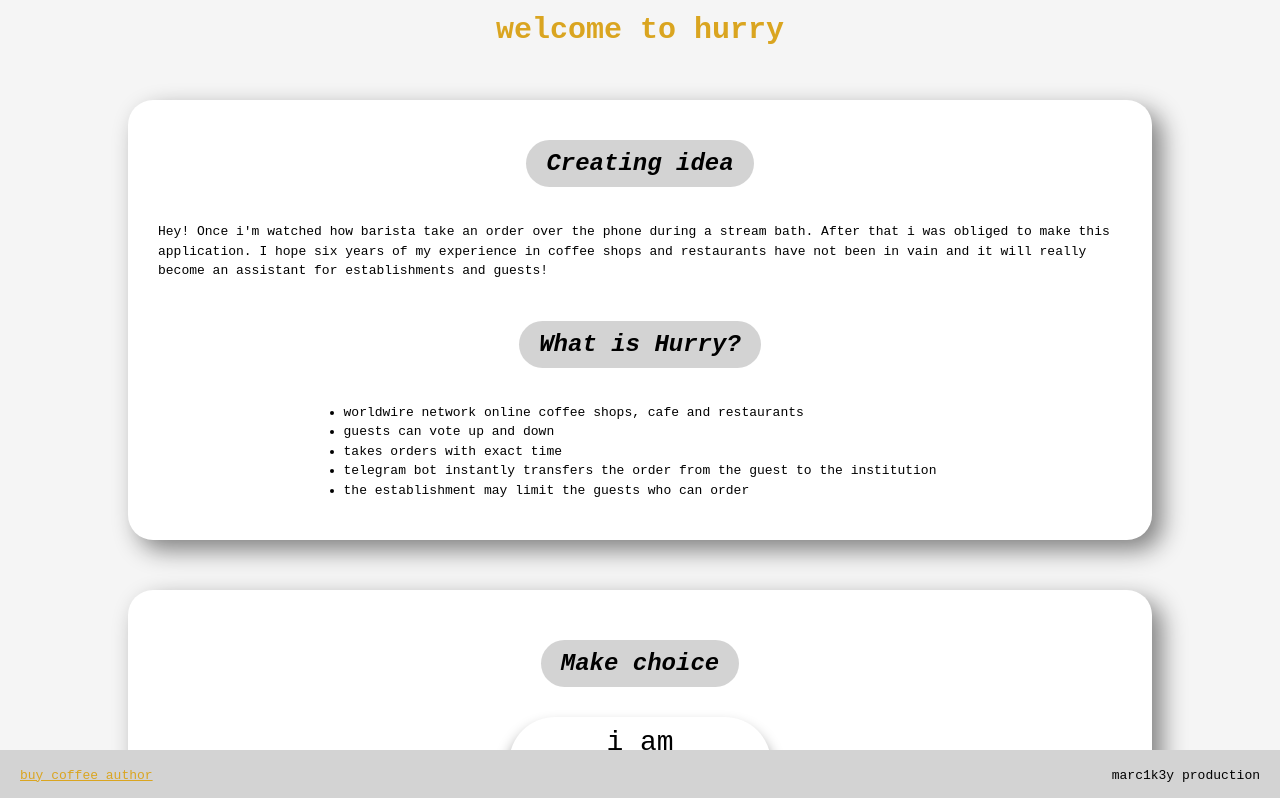
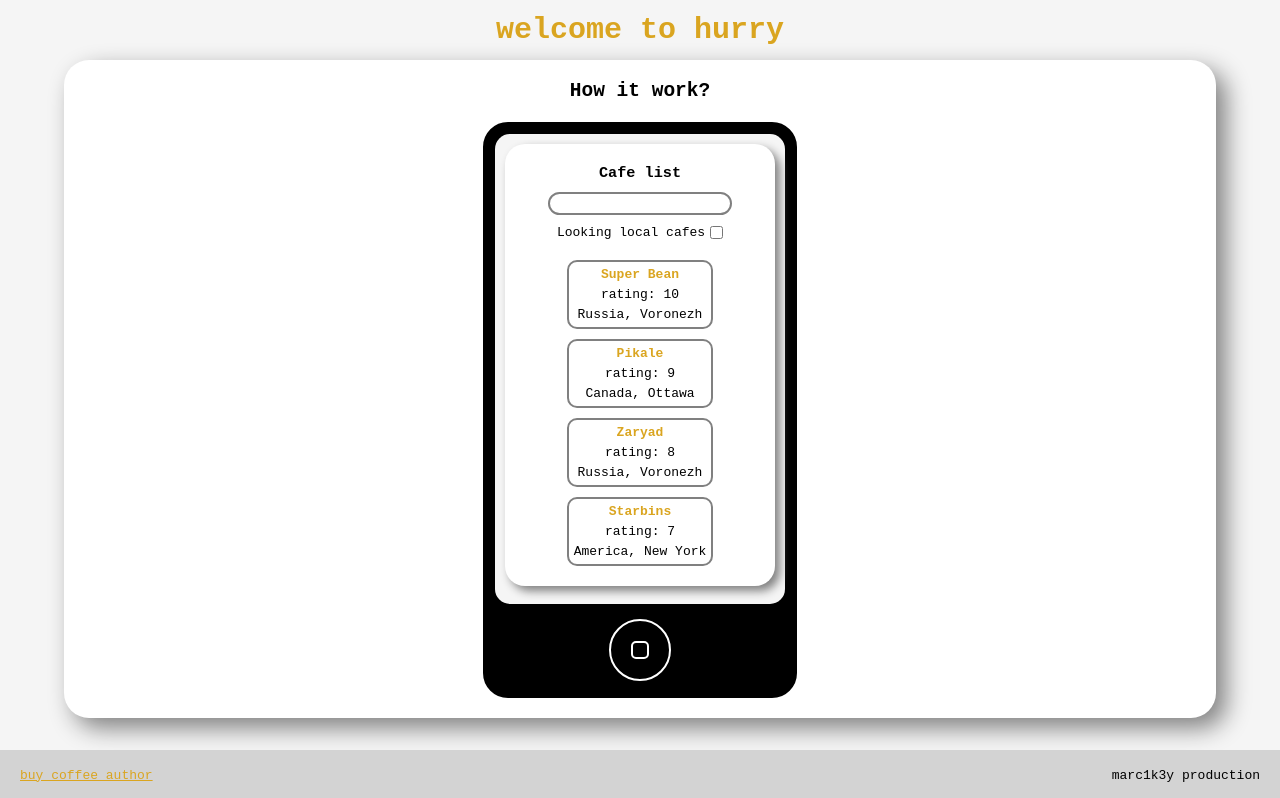
Before and after one commit to marc1k3y/hurry-network, a React (Create React App) app: page /#/start in a window 1280 px wide. Before the commit this address led to /#/. Shown: the top 798 px of the page. Built offline with nearby package versions, Linux system fonts and the light colour scheme.

Commit message:
howWork first init

```diff
--- a/src/App.js
+++ b/src/App.js
@@ -1,7 +1,8 @@
 import "./App.css"
-import { About } from "./components/about"
+// import { About } from "./components/about"
 import { Footer } from "./components/footer"
 import { Header } from "./components/header"
+import { HowWork } from "./components/howWork"
 import { Start } from "./components/start"
 
 function App() {
@@ -9,7 +10,8 @@
     <div className="App">
       <Header />
       <div className="app-content">
-        <About />
+        <HowWork />
+        {/* <About /> */}
         <Start />
       </div>
       <Footer />
--- /dev/null
+++ b/src/components/howWork/cafeList/index.jsx
@@ -0,0 +1,31 @@
+import cn from "./style.module.css"
+import { NavLink } from "react-router-dom"
+
+export const CafeList = () => {
+
+  const cafeList = [
+    { id: 2, title: "Super Bean", rating: 10, addr: { country: "Russia", city: "Voronezh" } },
+    { id: 4, title: "Pikale", rating: 9, addr: { country: "Canada", city: "Ottawa" } },
+    { id: 1, title: "Zaryad", rating: 8, addr: { country: "Russia", city: "Voronezh" } },
+    { id: 3, title: "Starbins", rating: 7, addr: { country: "America", city: "New York" } }
+  ]
+
+  return (
+    <div className={cn.cafeListWrapper}>
+      <h3>Cafe list</h3>
+      <input type="text" />
+      <div className={cn.localFilter}>
+        Looking local cafes
+        <input type="checkbox" />
+      </div>
+      <div className={cn.list}>
+        {cafeList.map(cafe =>
+          <div key={cafe.id} className={cn.cafeCard}>
+            <NavLink to={`/shopPage/${cafe.id}`}>{cafe.title}</NavLink>
+            <div>rating: {cafe.rating}</div>
+            <div>{cafe.addr.country}, {cafe.addr.city}</div>
+          </div>)}
+      </div>
+    </div>
+  )
+}
--- /dev/null
+++ b/src/components/howWork/cafeList/style.module.css
@@ -0,0 +1,47 @@
+.cafeListWrapper {
+  display: flex;
+  flex-direction: column;
+  align-items: center;
+  background-color: white;
+  box-shadow: 5px 5px 10px gray;
+  margin-left: auto;
+  margin-right: auto;
+  padding: 20px;
+  border-radius: 20px;
+}
+
+.cafeListWrapper>h3 {
+  margin-bottom: 10px;
+}
+
+.cafeListWrapper>input {
+  width: 80%;
+  margin-bottom: 10px;
+  border-radius: 15px;
+  border: 2px solid gray;
+  padding: 2px 10px;
+}
+
+.localFilter {
+  margin-bottom: 10px;
+  display: flex;
+  align-items: center;
+  gap: 5px;
+}
+
+.cafeCard {
+  margin-top: 10px;
+  display: flex;
+  flex-direction: column;
+  align-items: center;
+  gap: 5px;
+  border: 2px solid gray;
+  padding: 5px;
+  border-radius: 10px;
+}
+
+.cafeCard a {
+  text-decoration: none;
+  color: goldenrod;
+  font-weight: bold;
+}
--- /dev/null
+++ b/src/components/howWork/index.jsx
@@ -0,0 +1,24 @@
+import cn from "./style.module.css"
+import { Routes, Route, Link } from "react-router-dom"
+import { CafeList } from "./cafeList"
+import { ShopPage } from "./shopPage"
+
+export const HowWork = () => {
+  return (
+    <div className={cn.howWorkWrapper}>
+      <h2>How it work?</h2>
+      <div className={cn.helps}></div>
+      <div className={cn.phone}>
+        <div className={cn.display}>
+          <Routes>
+            <Route path="*" element={<CafeList />} />
+            <Route path="/shopPage/:id" element={<ShopPage />} />
+          </Routes>
+        </div>
+        <div className={cn.homeBtn}>
+          <Link to="/" className={cn.btnSquare}></Link>
+        </div>
+      </div>
+    </div>
+  )
+}
--- /dev/null
+++ b/src/components/howWork/shopPage/index.jsx
@@ -0,0 +1,58 @@
+import cn from "./style.module.css"
+import { useLocation } from "react-router-dom"
+
+export const ShopPage = () => {
+
+  const { pathname } = useLocation()
+  const cafeId = parseInt(pathname.split("/")[2])
+
+  const cafes = [
+    {
+      id: 2, title: "Super Bean", rating: 10, addr: { country: "Russia", city: "Voronezh", street: "Kosmonavtov", build: "17b" },
+      menu: [{ id: 1, title: "Americano", option: "250ml", price: "100rub" }]
+    },
+    {
+      id: 4, title: "Pikale", rating: 9, addr: { country: "Canada", city: "Ottawa", street: "Portage Avenue", build: "7" },
+      menu: [{ id: 1, title: "Americano", option: "350ml", price: "12$" }]
+    },
+    {
+      id: 1, title: "Zaryad", rating: 8, addr: { country: "Russia", city: "Voronezh", street: "Komissarzhevskoi", build: "8" },
+      menu: [{ id: 1, title: "Americano", option: "250ml", price: "110rub" }]
+    },
+    {
+      id: 3, title: "Starbins", rating: 7, addr: { country: "America", city: "New York", street: "Park Avenue", build: "1" },
+      menu: [{ id: 1, title: "Americano", option: "350ml", price: "16$" }]
+    }
+  ]
+
+  return (
+    <div className={cn.shopPageWrapper}>
+      <div className={cn.switch}>
+        <div>shop</div>
+        <div>cart</div>
+      </div>
+      {cafes.map(cafe =>
+        cafeId === cafe.id &&
+        <div key={cafe.title} className={cn.cafeCard}>
+          <div className={cn.votes}>2</div>
+          <div className={cn.title}>{cafe.title}</div>
+          <div className={cn.rateControl}>-{cafe.rating}+</div>
+          <div className={cn.addr}>
+            {cafe.addr.country}
+            {cafe.addr.city}
+            {cafe.addr.street}
+            {cafe.addr.build}
+          </div>
+          <div className={cn.menu}>
+            {cafe.menu.map(pos =>
+              <div key={pos.id} className={cn.posCard}>
+                {pos.title}
+                {pos.option}
+                {pos.price}
+              </div>
+            )}
+          </div>
+        </div>)}
+    </div>
+  )
+}
--- /dev/null
+++ b/src/components/howWork/shopPage/style.module.css
@@ -0,0 +1,22 @@
+.shopPageWrapper {
+  display: flex;
+  flex-direction: column;
+}
+
+.switch {
+  display: flex;
+  margin-left: auto;
+  margin-right: auto;
+  gap: 10px;
+  margin-bottom: 10px;
+  background-color: white;
+  padding: 10px;
+  border-radius: 20px;
+}
+
+.cafeCard {
+  background-color: white;
+  box-shadow: 5px 5px 10px gray;
+  padding: 10px;
+  border-radius: 20px;
+}
--- /dev/null
+++ b/src/components/howWork/style.module.css
@@ -0,0 +1,56 @@
+.howWorkWrapper {
+  display: flex;
+  flex-direction: column;
+  margin-left: auto;
+  margin-right: auto;
+  background-color: white;
+  box-shadow: 10px 10px 25px gray;
+  border-radius: 25px;
+  padding: 20px;
+  width: 90%;
+}
+
+.howWorkWrapper>h2 {
+  text-align: center;
+  margin-bottom: 20px;
+}
+
+.phone {
+  display: flex;
+  flex-direction: column;
+  padding: 10px 10px 15px 10px;
+  border-radius: 25px;
+  border: 2px solid black;
+  margin-left: auto;
+  margin-right: auto;
+  background-color: black;
+  gap: 15px;
+}
+
+.display {
+  border-radius: 15px;
+  padding: 10px;
+  background-color: whitesmoke;
+  min-height: 470px;
+  min-width: 290px;
+}
+
+.homeBtn a {
+  text-decoration: none;
+}
+
+.homeBtn {
+  display: flex;
+  flex-direction: column;
+  padding: 20px;
+  border: 2px solid white;
+  margin-left: auto;
+  margin-right: auto;
+  border-radius: 50%;
+}
+
+.btnSquare {
+  border: 2px solid white;
+  padding: 7px;
+  border-radius: 5px;
+}
```
